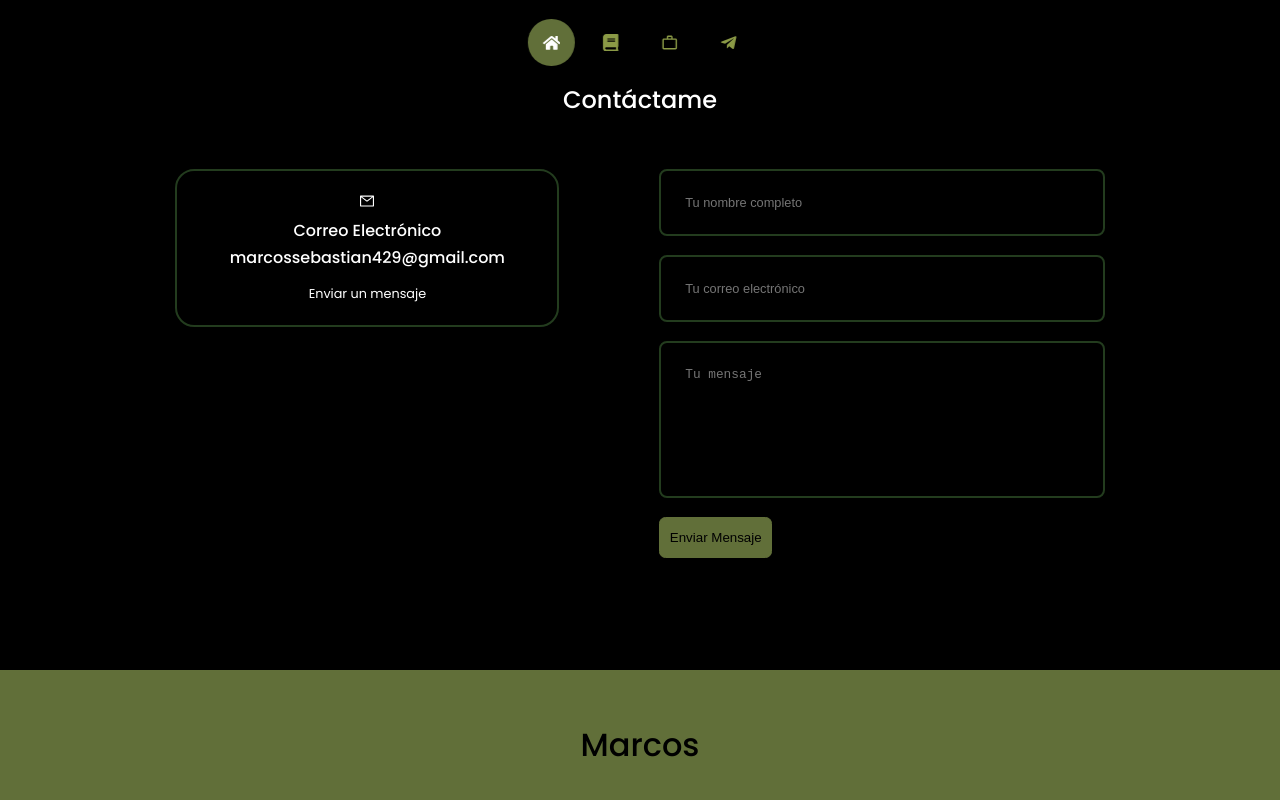
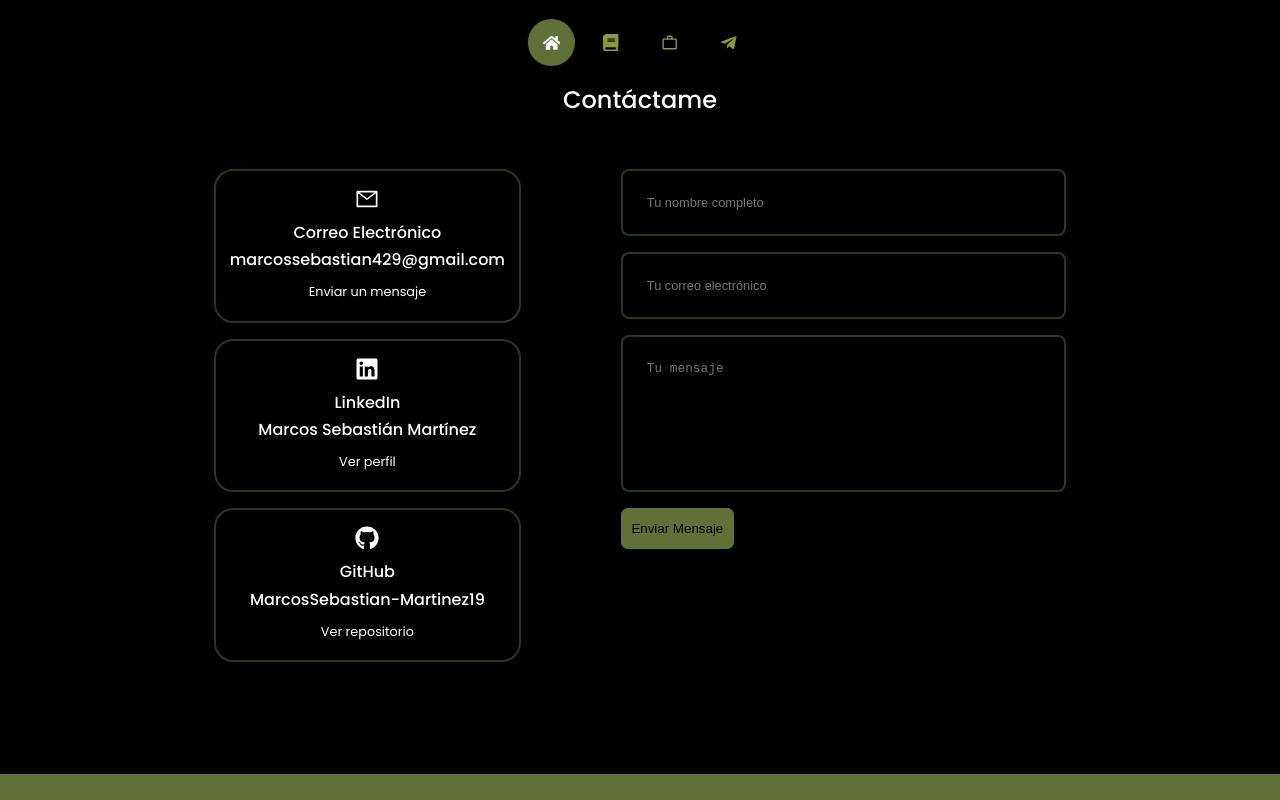
Before and after one commit to MarcosSebastian-Martinez19/Personal_Portfolio_Website, a React (Create React App) app: page /Contact in a window 1280 px wide. Shown: the top 800 px of the page. Built offline with nearby package versions, Linux system fonts and the light colour scheme.

Commit message:
Actualización de Componentes

```diff
--- a/src/Components/About/About.css
+++ b/src/Components/About/About.css
@@ -3,6 +3,7 @@
     grid-template-columns: 50% 35%;
     gap: 15%;
     place-content: center;
+    align-items: center;
 }
 
 .about__me {
@@ -12,7 +13,6 @@
     background: linear-gradient(45deg, transparent, var(--color-primary), transparent);
     display: grid;
     place-items: center;
-    margin-top: 2.5rem;
 }
 
 .about__me-image {
@@ -71,11 +71,11 @@
     .about__content p {
         margin: 1rem 0 1.5rem;
     }
-  }
+}
 
   /* -------------------------------- MEDIA QUERIES (SMALL DEVICES) -------------------------------- */
 
-  @media screen and (max-width: 600px) {
+@media screen and (max-width: 600px) {
     .about__me {
         width: 65%;
         margin: 0 auto 3rem;
@@ -94,4 +94,4 @@
         font-size: 1rem;
         margin: 1.5rem 0;
     }
-  }
+}
--- a/src/Components/Contact/Contact.css
+++ b/src/Components/Contact/Contact.css
@@ -1,7 +1,7 @@
 .container.contact__container {
     width: 60%;
     display: grid;
-    grid-template-columns: 50% 58%;
+    grid-template-columns: 40% 58%;
     place-content: center;
     gap: 13%;
 }
@@ -9,14 +9,14 @@
 .contact__options {
     display: flex;
     flex-direction: column;
-    gap: 2rem;
+    gap: 1rem;
 }
 
 .contact__option {
     background: transparent;
     color: var(--color-white);
     font-size: 1rem;
-    padding: 1.2rem .5rem;
+    padding: 1rem .5rem;
     border-radius: 1.2rem;
     text-align: center;
     border: 2px solid var(--color-primary-variant);
@@ -24,12 +24,11 @@
 }
 
 .contact__option-icon {
-    font-size: 2rem;
-    margin-bottom: .5rem;
+    font-size: 1.5rem;
 }
 
 .contact__option a {
-    margin-top: .7rem;
+    margin-top: .5rem;
     display: inline-block;
     font-size: .8rem;
 }
@@ -39,7 +38,7 @@
 form {
     display: flex;
     flex-direction: column;
-    gap: 1.2rem;
+    gap: 1rem;
 }
 
 input, textarea {
@@ -60,12 +59,12 @@ input, textarea {
         grid-template-columns: 1fr;
         gap: 2rem;
     }
-  }
+}
 
   /* -------------------------------- MEDIA QUERIES (SMALL DEVICES) -------------------------------- */
 
-  @media screen and (max-width: 600px) {
+@media screen and (max-width: 600px) {
     .container.contact__container {
         width: var(--container-width-sm);
     }
-  }
+}
--- a/src/Components/Contact/Contact.jsx
+++ b/src/Components/Contact/Contact.jsx
@@ -1,6 +1,7 @@
 import React from "react";
 import "./Contact.css";
 import { AiOutlineMail } from "react-icons/ai";
+import { FaLinkedin, FaGithub } from "react-icons/fa";
 import { useRef } from 'react';
 import emailjs from "emailjs-com";
 
@@ -21,10 +22,22 @@ export const Contact = () => {
             <div className="container contact__container">
                 <div className="contact__options">
                     <article className="contact__option">
-                        <AiOutlineMail />
+                        <AiOutlineMail className="contact__option-icon" />
                         <h4>Correo Electrónico</h4>
                         <h5>marcossebastian429@gmail.com</h5>
                         <a href="mailto:marcossebastian429@gmail.com" target="_blank">Enviar un mensaje</a>
+                    </article>
+                    <article className="contact__option">
+                        <FaLinkedin className="contact__option-icon" />
+                        <h4>LinkedIn</h4>
+                        <h5>Marcos Sebastián Martínez</h5>
+                        <a href="https://www.linkedin.com/in/marcos-sebastian-martinez/" target="_blank">Ver perfil</a>
+                    </article>
+                    <article className="contact__option">
+                        <FaGithub className="contact__option-icon" />
+                        <h4>GitHub</h4>
+                        <h5>MarcosSebastian-Martinez19</h5>
+                        <a href="https://github.com/MarcosSebastian-Martinez19" target="_blank">Ver repositorio</a>
                     </article>
                 </div>
 
```
